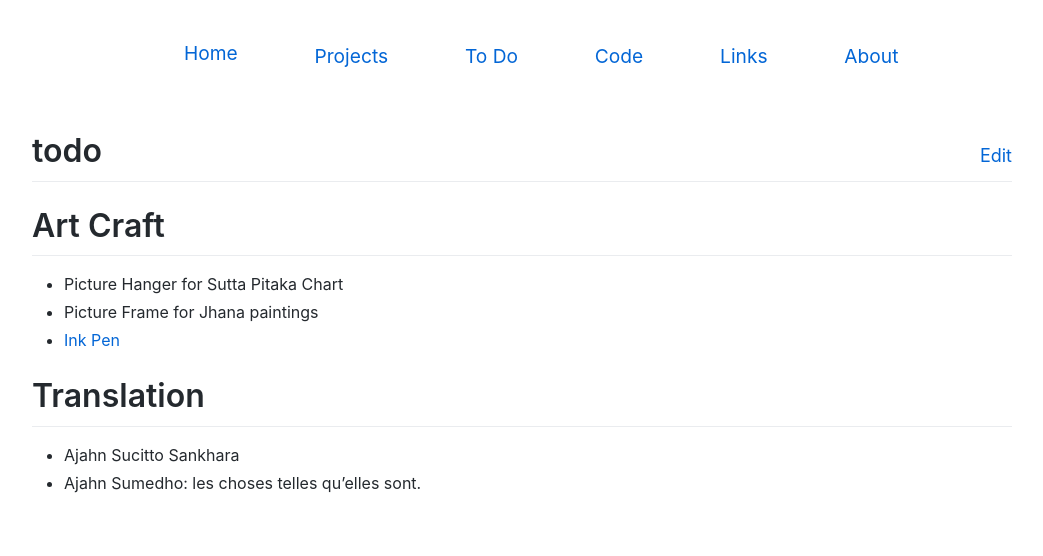
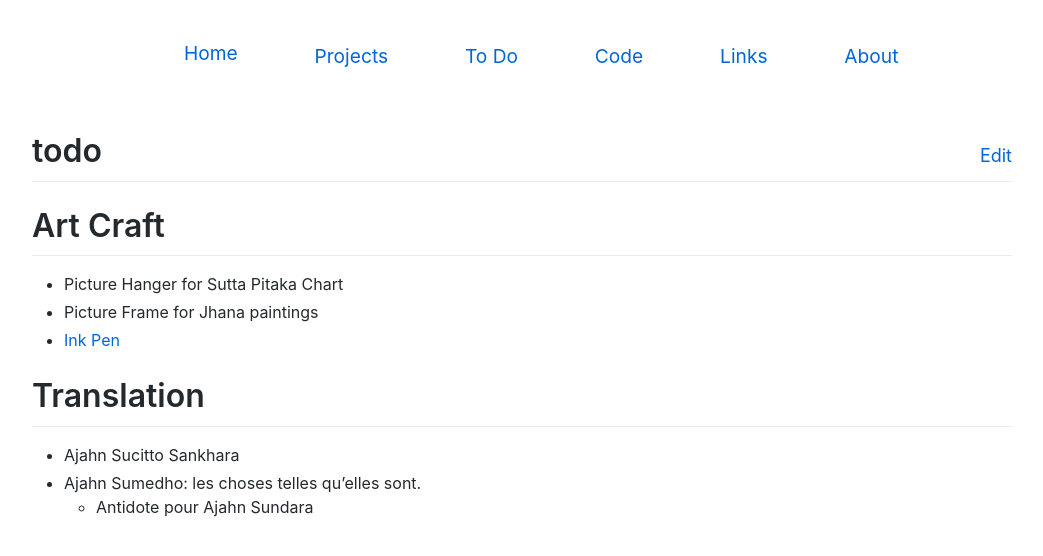
Before and after one commit to cittadhammo/old-personal-website, a Jekyll site: the page built from todo.md, in a window 1280 px wide. Shown: the top 556 px of the page, without its empty margins (118-1161 px from the left). Built offline with Jekyll 4.4.1, drawn with Linux system fonts in a browser that asks for light colours.

Commit message:
Update todo.md

```diff
--- a/todo.md
+++ b/todo.md
@@ -13,3 +13,4 @@ title: todo
 
 - Ajahn Sucitto Sankhara
 - Ajahn Sumedho: les choses telles qu'elles sont.
+  - Antidote pour Ajahn Sundara
```
